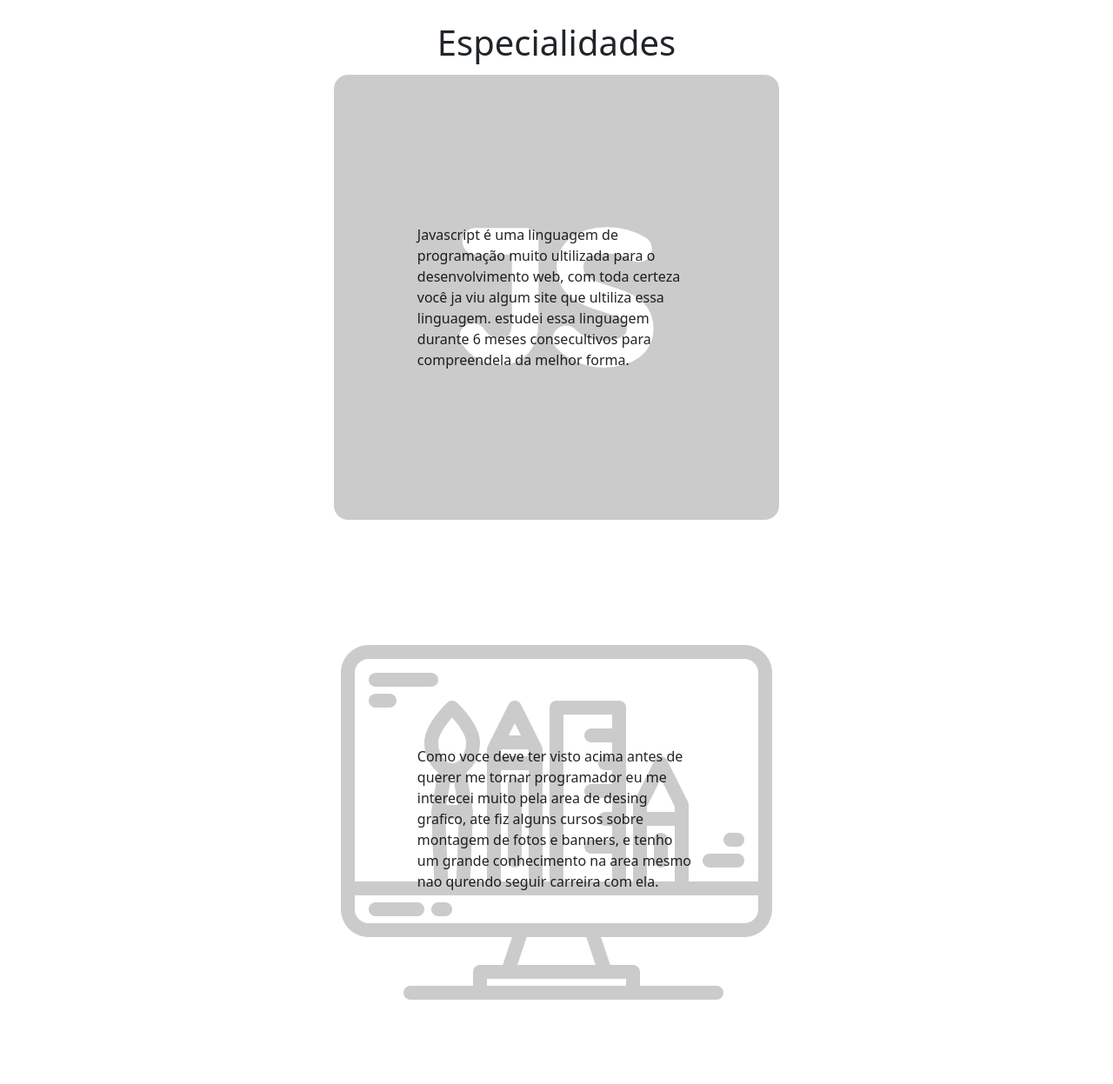
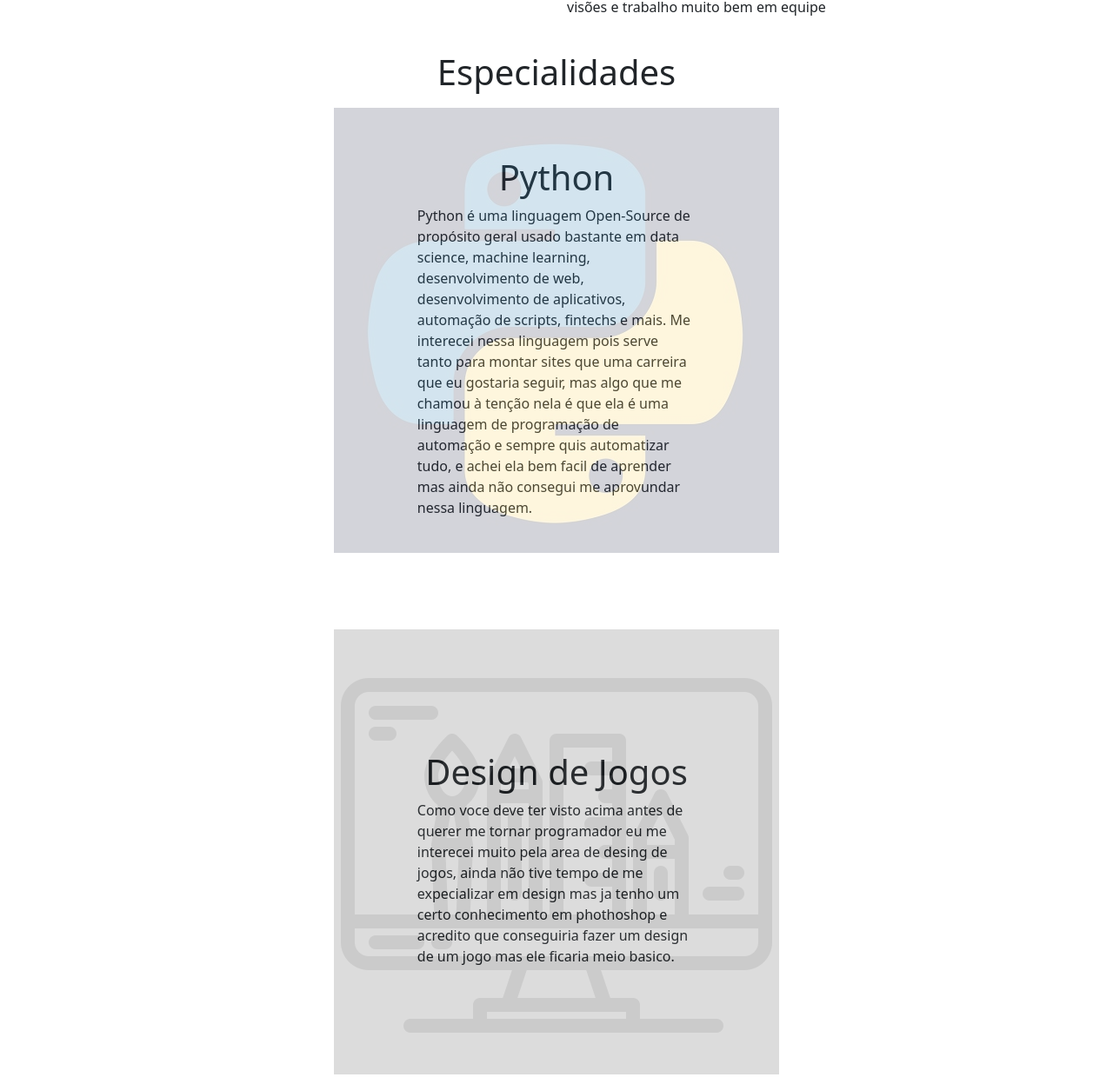
Before and after one commit to ProjetoVictor/Botstrap2.0, a plain HTML site: page index.html in a window 1280 px wide. Shown: the part 1453-2700 px from the top of the page at 87% size. Drawn offline with nearby package versions, Linux system fonts and the light colour scheme.

Commit message:
Add files via upload

```diff
--- a/css/estilo.css
+++ b/css/estilo.css
@@ -9,8 +9,12 @@ figure{
 }
 
 .espacamentotexto{
-   padding-top: 1%;
-   padding-bottom: 1%;
+   padding-top: 2%;
+   padding-bottom: 2%;
+}
+
+.imagenshabi{
+  background-color: #555;
 }
 
 .tooltip {
@@ -72,6 +76,10 @@ figure{
       transform: translateY(100px);
   }
 
+  .imagenshabi{
+    background-color: #555;
+  }
+
   .card .face.face1 .content{
       opacity: 0.2;
   }
--- a/index.html
+++ b/index.html
@@ -28,6 +28,9 @@
           </li>
           <li class="nav-item">
             <a class="nav-link" href="#socio">Competencias socio emocionais</a>
+          </li>
+          <li class="nav-item">
+            <a class="nav-link" href="#contato">Contato</a>
           </li>
           <li class="nav-item">
             <a class="nav-link" href="#trabahos">Portifolio</a>
@@ -86,7 +89,7 @@
             <img src="img/Foto Quem sou eu/victor.png">
           </div>
           <div class="col-md 8">
-            <p>Olá, sou Victor Leinad da Silva Ramos, tenho 15 anos, moro em Ouro Fino Paulista (Ribeirão Pires), estudo na escola Etec Maria Cristina Medeiros, entre os assuntos favoritas são programação e algoritmo, Interfaces Web e Artes digitais, as linguagens de programação que mais gostei até agora foi de python e javascript gostei de fazer sites e gostaria de seguir por essa carreia, ou de programador de jogos ou de design.</p>
+            <p>Olá, sou Victor Leinad da Silva Ramos, tenho 15 anos, moro em Ouro Fino Paulista (Ribeirão Pires), estudo na escola Etec Maria Cristina Medeiros, entre os assuntos favoritas são programação e algoritmo, Interfaces Web e Artes digitais, as linguagens de programação que mais gostei até agora foi de python e javascript gostei de fazer sites e gostaria de seguir por essa carreia, ou de programador de jogos ou virar um  design de jogos.</p>
             <h1 class="text-center titulo">Hobbies</h1>
               <p>Só fã da cultura japonesa, gosto bastande do universo da marvel meu filme favorito é o Doutor estranho, pois ele não se entregou a derota e continuou a lutar para conseguir recuperar os seus braços. Tambem gosto de animes principalmente My hero academia que se trata de um rapaz que naceu sem nenhuma "individualidade" mas pelo seu esforço acabou sendo reconhecido pelo seu heroi favorito e erdeuou os poderes deles. </p>
             <h1 class="text-center titulo">Minhas qualidades.</h1>
@@ -102,16 +105,16 @@
           <div class="card">
             <div class="face face1">
               <div class="content">
-                <img src="img/habilidades/javascript.png" class="img-card" alt="">
+                <figure class="imagenshabi">
+                  <img src="img/habilidades/pyton.jpg" class="img-card" alt="">
+                </figure>
               </div>
             </div>
             <div class="face face2">
               <div class="content">
-                <p>Javascript é uma linguagem de programação muito ultilizada para o desenvolvimento web, com toda
-                  certeza você ja viu
-                  algum site que ultiliza essa linguagem. estudei essa linguagem durante 6 meses consecultivos
-                  para compreendela da melhor
-                  forma.
+                <H1 class="text-center titulo">Python</H1>
+                <p>Python é uma linguagem Open-Source de propósito geral usado bastante em data science, machine learning, desenvolvimento de web, desenvolvimento de aplicativos, automação de scripts, fintechs e mais.
+                  Me interecei nessa linguagem pois serve tanto para montar sites que uma carreira que eu gostaria seguir, mas algo que me chamou à tenção nela é que ela é uma linguagem de programação de automação e sempre quis automatizar tudo, e achei ela bem facil de aprender mas ainda não consegui me aprovundar nessa linguagem.
                 </p>
               </div>
             </div>
@@ -119,17 +122,18 @@
           <div class="card">
             <div class="face face1">
               <div class="content">
-                <img src="img/habilidades/desing.png" class="img-card" alt="">
+                <figure class="imagenshabi">
+                  <img src="img/habilidades/desing.png" class="img-card" alt="">
+                </figure>
               </div>
             </div>
             <div class="face face2">
               <div class="content">
+                <H1 class="text-center titulo">Design de Jogos</H1>
                 <p>
                   Como voce deve ter visto acima antes de querer me tornar programador eu me interecei muito pela
-                  area de desing grafico,
-                  ate fiz alguns cursos sobre montagem de fotos e banners, e tenho um grande conhecimento na area
-                  mesmo nao qurendo seguir
-                  carreira com ela.
+                  area de desing de jogos,
+                  ainda não tive tempo de me expecializar em design mas ja tenho um certo conhecimento em phothoshop e acredito que conseguiria fazer um design de um jogo mas ele ficaria meio basico.
                 </p>
               </div>
             </div>
@@ -137,16 +141,16 @@
           <div class="card">
             <div class="face face1">
               <div class="content">
-                <img src="img/habilidades/responsive.png" class="img-card" alt="">
+                <figure class="imagenshabi">
+                  <img src="img/habilidades/responsive.png" class="img-card" alt="">
+                </figure>
               </div>
             </div>
             <div class="face face2">
               <div class="content">
-                <p>Sem duvida alguma uma das coisas que mais gostei no mundo da TI foi o desenvolvimento web, foi
-                  onde "me encontrei" eu
-                  realmente gosto de criar sites bonitos e programar, por isso pretendo seguir minha carreira
-                  profisional como
-                  desenvolvedor full-stak.
+                <H1 class="text-center titulo">Programador</H1>
+                <p>Com certaza posso afirmar que desenvolver sites é algo que me interesa muito e realmente gosto de criar sites bonitos e de programar, e por isso pretendo seguir nessa área como desenvolvedor
+                  profisional como desenvolvedor front-end e back-end.
                 </p>
               </div>
             </div>
@@ -178,8 +182,11 @@
           </div>
         </div>
       </section>
+      <section id="contato">
+
       </section>
     </div>
+
     <!-- Optional JavaScript; choose one of the two! -->
 
     <!-- Option 1: Bootstrap Bundle with Popper -->
```
Also changed, not shown: img/habilidades/pyton.jpg (added).
